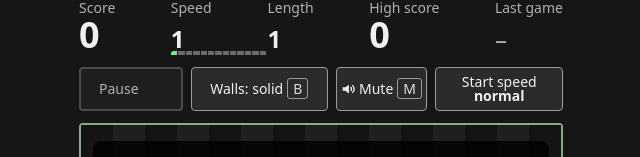
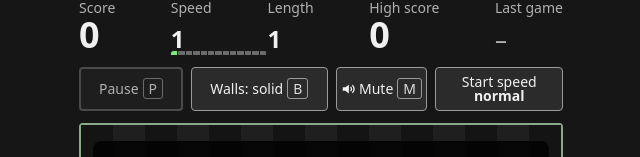
Before and after one commit to mariusachim/awesomeProject1, a React (Vite) app: page / in a window 1280 px wide. Shown: the part 119-276 px from the top of the page, without its empty margins (319-959 px from the left). Built offline with nearby package versions, Linux system fonts and the light colour scheme.

Commit message:
feat(#649): show the dimmed p key on the pause button at start

```diff
--- a/src/index.css
+++ b/src/index.css
@@ -130,9 +130,10 @@ kbd {
   border-radius: 3px;
 }
 
-/* P does nothing before the first key; hidden, not removed, so the width stays. */
+/* P does nothing before the first key; the cap shows dimmed so the key is learned before the run (border 3:1 on #1e1e1e). */
 button:disabled kbd {
-  visibility: hidden;
+  color: #b0b0b0;
+  border-color: #6a6a6a;
 }
 
 .controls {
```
